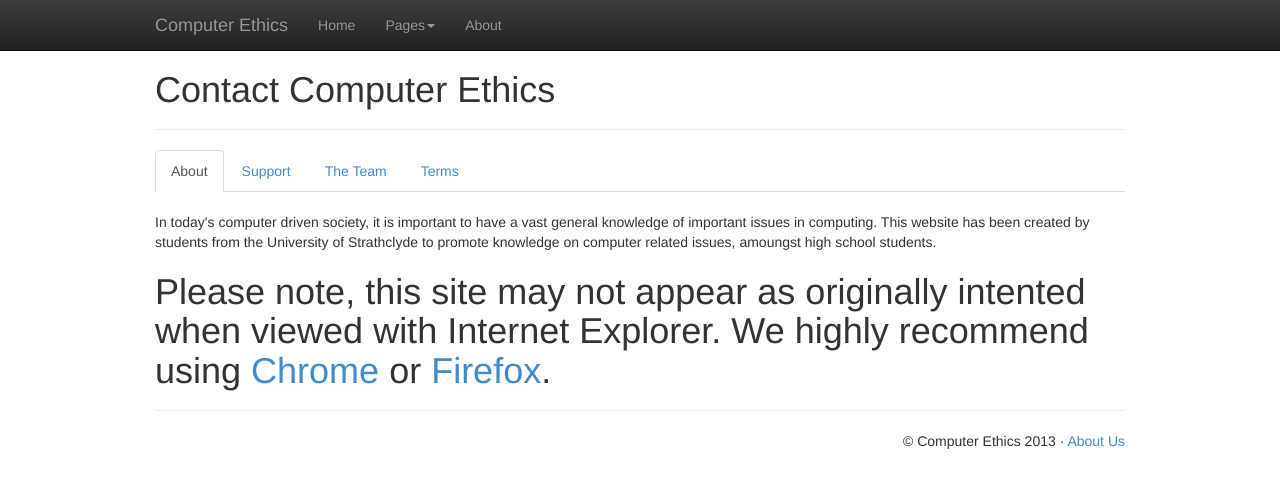
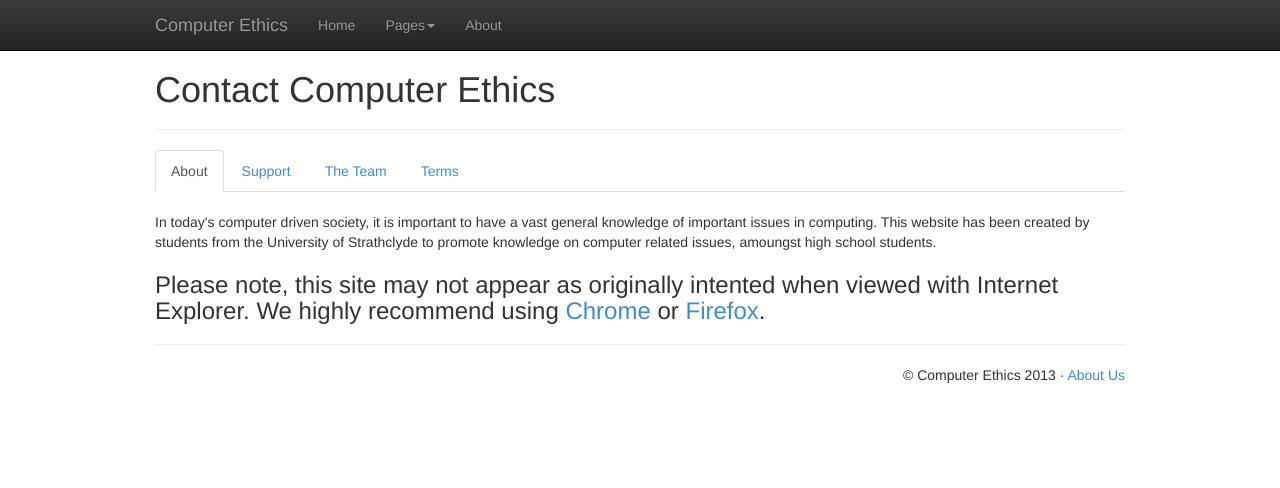
Before and after one commit to adamus1red/tripping-octo-adventure, a Jekyll site: the page built from about.html, in a window 1280 px wide. Shown: the top 488 px of the page. Built offline with Jekyll 4.4.1, drawn with Linux system fonts in a browser that asks for light colours; Markdown is read by kramdown in place of the engine named in the settings.

```diff
--- a/about.html
+++ b/about.html
@@ -66,4 +66,4 @@ title: Contact Computer Ethics
     </div>
 </div>
 
-<h1>Please note, this site may not appear as originally intented when viewed with Internet Explorer. We highly recommend using <a href="http://is.gd/Xtay9w">Chrome</a> or <a href="http://is.gd/G94SfW">Firefox</a>.</h1>
+<h3>Please note, this site may not appear as originally intented when viewed with Internet Explorer. We highly recommend using <a href="http://is.gd/Xtay9w">Chrome</a> or <a href="http://is.gd/G94SfW">Firefox</a>.</h3>
```
